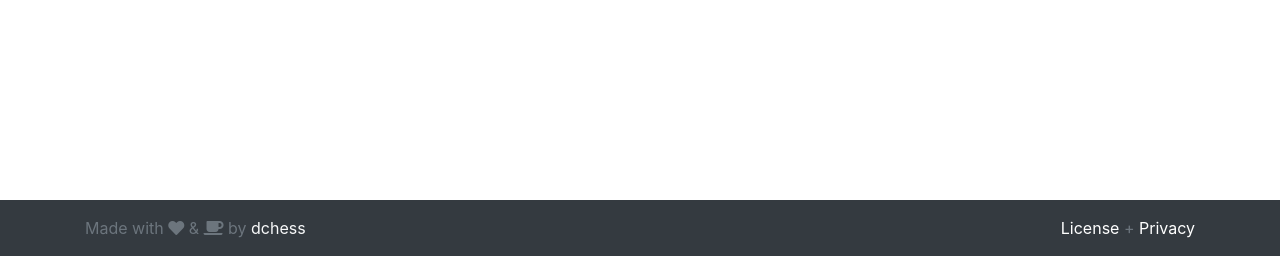
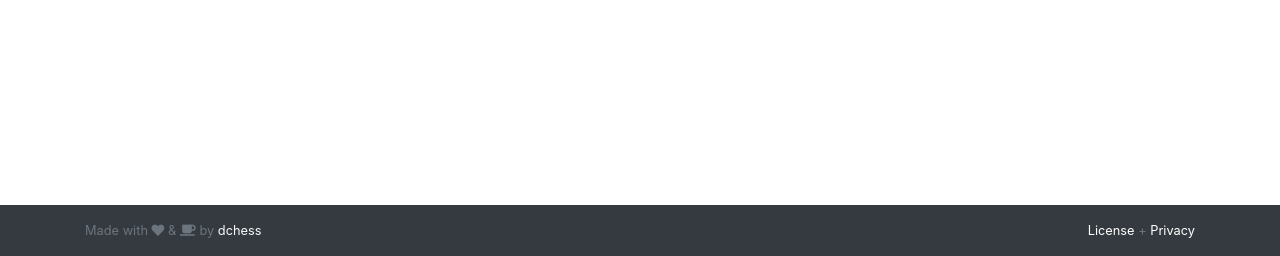
Before and after one commit to dchess/mothra, a Django app: page /members/ in a window 1280 px wide. Shown: the part 544-800 px from the top of the page. Run offline with Django 3.2, Linux system fonts and the light colour scheme; a user stored in the database is signed in; data comes from the database, SQL or seed files in the repository; some libraries are stand-ins or nearby versions.

Commit message:
Update footer text size

```diff
--- a/templates/_footer.html
+++ b/templates/_footer.html
@@ -1,4 +1,4 @@
-<div class="container bg-dark">
+<div class="container bg-dark small">
     <div class="row">
         <div class="col-sm-12 col-md-10 text-right text-md-left">
             <span class="text-muted ">Made with <i class="fas fa-heart"></i> &amp; <i class="fas fa-coffee"></i> by <a
```
